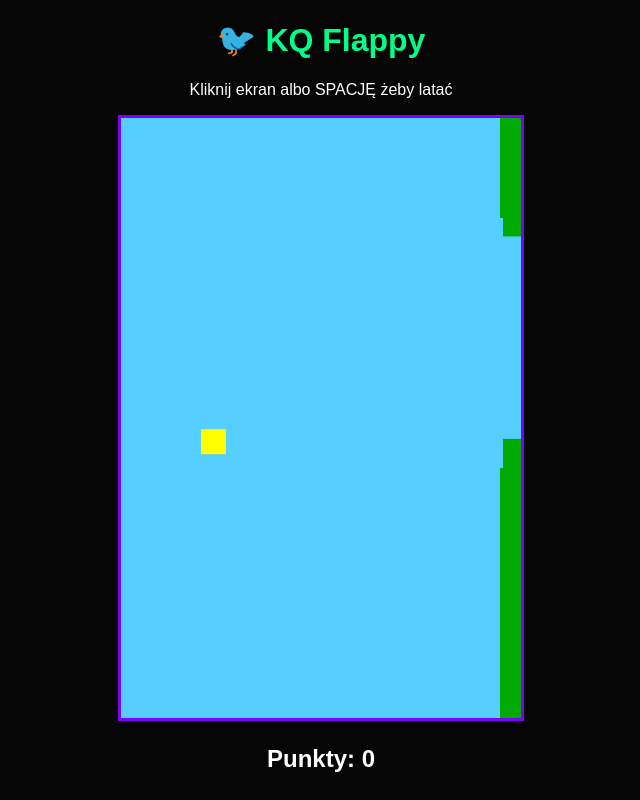
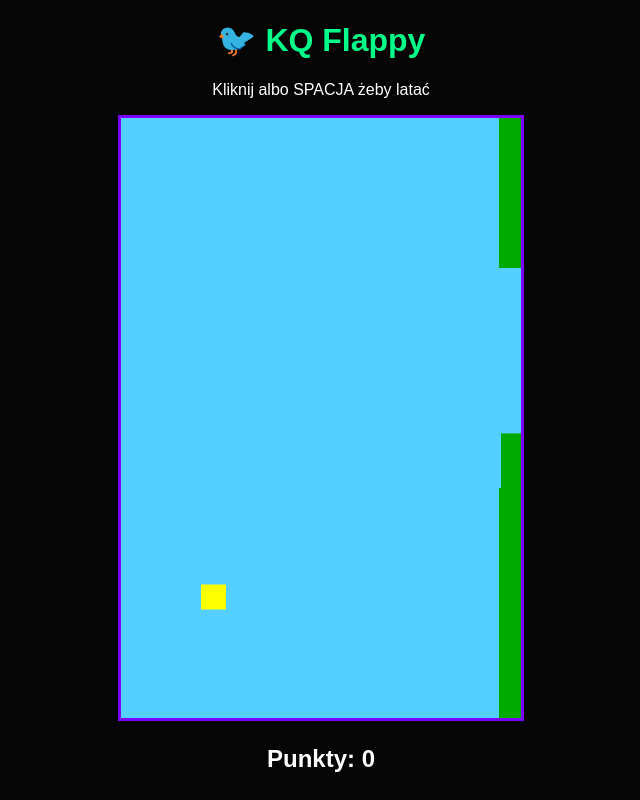
Before and after one commit to KQcompany777/KQ-games, a plain HTML site: page games/flappy.html in a window 1280 px wide. Shown: the whole page, without its empty margins (319-959 px from the left). Drawn offline with Linux system fonts and the light colour scheme.

Commit message:
Update flappy.html

```diff
--- a/games/flappy.html
+++ b/games/flappy.html
@@ -2,7 +2,6 @@
 <html lang="pl">
 
 <head>
-
 <meta charset="UTF-8">
 <title>KQ Flappy</title>
 
@@ -31,17 +30,15 @@ border:3px solid #7b00ff;
 
 <body>
 
-
 <h1>🐦 KQ Flappy</h1>
 
-<p>Kliknij ekran albo SPACJĘ żeby latać</p>
+<p>Kliknij albo SPACJA żeby latać</p>
 
 <canvas id="game" width="400" height="600"></canvas>
 
 <h2>
 Punkty: <span id="score">0</span>
 </h2>
-
 
 
 <script>
@@ -54,7 +51,7 @@ const ctx=canvas.getContext("2d");
 let bird;
 let pipes;
 let score;
-let game;
+let playing;
 
 
 
@@ -69,16 +66,19 @@ dy:0
 
 
 pipes=[
+
 {
-x:400,
-top:100,
-bottom:350
+x:450,
+gap:220,
+top:150
 }
+
 ];
 
 
 score=0;
-game=true;
+
+playing=true;
 
 }
 
@@ -86,8 +86,11 @@ game=true;
 
 function jump(){
 
-if(game)
-bird.dy=-7;
+if(playing){
+
+bird.dy=-6;
+
+}
 
 }
 
@@ -108,15 +111,19 @@ canvas.onclick=jump;
 function update(){
 
 
-if(!game)return;
+if(!playing)
+return;
+
 
 
 ctx.clearRect(0,0,400,600);
 
 
-// fizyka ptaka
 
-bird.dy+=0.4;
+// fizyka
+
+bird.dy+=0.25;
+
 bird.y+=bird.dy;
 
 
@@ -125,14 +132,13 @@ bird.y+=bird.dy;
 
 pipes.forEach(p=>{
 
-p.x-=3;
-
+p.x-=2;
 
 });
 
 
 
-if(pipes[0].x< -50){
+if(pipes[0].x<-60){
 
 pipes.shift();
 
@@ -148,11 +154,11 @@ if(pipes.length<2){
 
 pipes.push({
 
-x:400,
+x:450,
 
-top:Math.random()*200+50,
+gap:220,
 
-bottom:Math.random()*200+300
+top:Math.random()*180+50
 
 });
 
@@ -160,9 +166,10 @@ bottom:Math.random()*200+300
 
 
 
-// rysowanie ptaka
 
-ctx.fillStyle="#ffff00";
+// ptak
+
+ctx.fillStyle="yellow";
 
 ctx.fillRect(
 bird.x,
@@ -173,7 +180,8 @@ bird.size
 
 
 
-// rysowanie rur
+
+// rury
 
 ctx.fillStyle="#00aa00";
 
@@ -184,39 +192,52 @@ pipes.forEach(p=>{
 ctx.fillRect(
 p.x,
 0,
-50,
+60,
 p.top
 );
 
 
 ctx.fillRect(
 p.x,
-p.bottom,
-50,
+p.top+p.gap,
+60,
 600
 );
 
 
 
+// kolizja
+
 if(
-bird.x<p.x+50 &&
-bird.x+bird.size>p.x &&
+
+bird.x < p.x+60 &&
+
+bird.x+bird.size > p.x &&
+
 (
-bird.y<p.top ||
-bird.y+bird.size>p.bottom
+
+bird.y < p.top ||
+
+bird.y+bird.size > p.top+p.gap
+
 )
+
 ){
 
-end();
+gameOver();
 
 }
+
 
 });
 
 
 
-if(bird.y<0 || bird.y>600)
-end();
+if(bird.y<0 || bird.y>600){
+
+gameOver();
+
+}
 
 
 
@@ -226,16 +247,21 @@ requestAnimationFrame(update);
 
 
 
-function end(){
+function gameOver(){
 
-game=false;
+playing=false;
+
+setTimeout(()=>{
 
 alert(
 "Koniec gry! Wynik: "+score
 );
 
 start();
+
 update();
+
+},100);
 
 }
 
```
